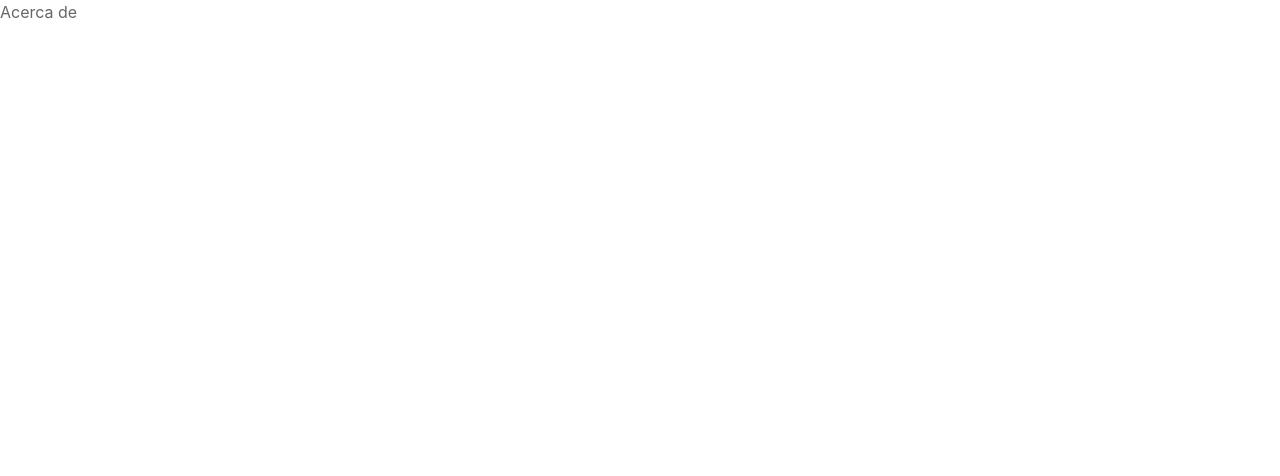
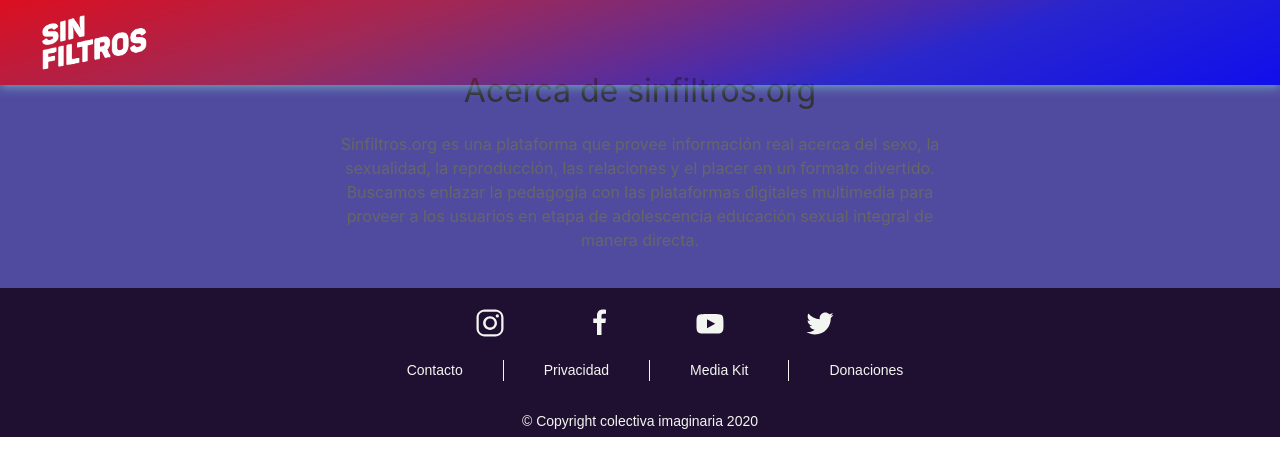
Before and after one commit to gutieCast/sinFiltros, a React (Create React App) app: page /acerca-de in a window 1280 px wide. Shown: the top 476 px of the page. Built offline with nearby package versions, Linux system fonts and the light colour scheme.

Commit message:
Start about us page

```diff
--- a/src/components/Card/card.scss
+++ b/src/components/Card/card.scss
@@ -15,6 +15,6 @@
         width: 370px;
     }
     @include breakpoint-4 {
-        width: 310px;
+        width: 410px;
     }
 }
--- a/src/components/Layout/components/Footer/index.jsx
+++ b/src/components/Layout/components/Footer/index.jsx
@@ -16,7 +16,7 @@
                         </Link>
                     </li>
                     <li key='sn3' className="uk-animation-toggle item-social-network" tabIndex="0">
-                        <Link to="#" className="uk-animation-scale-down uk-icon-link link-sm" uk-icon="youtube" ratio="1.5">
+                        <Link to="https://www.youtube.com/channel/UCUlaCYWmOMz4lZ9ABzBQMPQ/" className="uk-animation-scale-down uk-icon-link link-sm" uk-icon="youtube" ratio="1.5">
                         </Link>
                     </li>
                     <li key='sn4' className="uk-animation-toggle item-social-network" tabIndex="0">
--- a/src/components/Layout/components/Hero/hero.scss
+++ b/src/components/Layout/components/Hero/hero.scss
@@ -27,18 +27,18 @@
 }
 
 #img-hero{
-    margin-bottom: 50px;
+    margin: 0 0 50px 0;
     max-width: 100%;
     z-index: 2;
-    @include breakpoint-1 {
-        margin-top: 10px;
-    }
-    @include breakpoint-3 {
-        margin-top: 15px;
-    }
-    @include breakpoint-4 {
-        margin-top: 20px;
-    }
+    // @include breakpoint-1 {
+    //     margin-top: 10px;
+    // }
+    // @include breakpoint-3 {
+    //     margin-top: 15px;
+    // }
+    // @include breakpoint-4 {
+    //     margin-top: 20px;
+    // }
 }
 
 // .text-content {
--- a/src/components/Layout/components/Hero/index.jsx
+++ b/src/components/Layout/components/Hero/index.jsx
@@ -3,18 +3,18 @@
 
 const Hero = ({ img, text }) => {
 
-    const divHero = {
-        backgroundImg: 'url(' + img.url + ')'
+    const backgroundImg = {
+        url: 'url(' + `${img.url}` + ')'
     }
 
     return (
-        <div className="uk-background-cover uk-overflow-hidden uk-light uk-flex uk-flex-top" id={img.id} style={divHero}>
+        <div className="uk-background-cover uk-overflow-hidden uk-light uk-flex uk-flex-top" id={img.id} style={{ backgroundImg }}>
             < div className="uk-width-1-2@m uk-text-center uk-margin-auto uk-margin-auto-vertical" >
-                <h2 uk-parallax="opacity: 1, 0; y: 90,1; scale: 0.75,1; viewport: 0.5" id="text-hero">
+                <h2 uk-parallax="opacity: 1, 0; y: 70,1; scale: 0.75,1; viewport: 0.5" id="text-hero">
                     {text}
                 </h2>
             </div >
-        </div>
+        </div >
     )
 }
 
--- a/src/screens/AboutUs/index.jsx
+++ b/src/screens/AboutUs/index.jsx
@@ -1,10 +1,29 @@
 import React from 'react'
+import { Layout } from '../../components/Layout'
 
 const AboutUs = () => {
+    const imgAboutUs = {
+        url: "../../../../assets/img/hero-index.png",
+        alt: " Illustration. Six teenager friends are together. They looked happy.",
+        id: 'img-hero'
+    }
+
+    const textAboutUs = {
+        text: 'Acerca de sinfiltros.org'
+    }
+
     return (
-        <div>
-            Acerca de
-        </div>
+        <Layout img={imgAboutUs}>
+            <div className="uk-width-1-2@m uk-text-center uk-margin-auto uk-margin-auto-vertical" >
+                <h2>
+                    {textAboutUs.text}
+                </h2>
+                <p>
+                    Sinfiltros.org es una plataforma que provee información real acerca del sexo, la sexualidad, la reproducción, las relaciones y el placer en un formato divertido.
+                    Buscamos enlazar la pedagogía con las plataformas digitales multimedia para proveer a los usuarios en etapa de adolescencia educación sexual integral de manera directa.
+                </p>
+            </div>
+        </Layout>
     )
 }
 
--- a/src/screens/Home/index.jsx
+++ b/src/screens/Home/index.jsx
@@ -3,8 +3,10 @@
 import { Layout } from '../../components/Layout'
 import { GridCards } from './components'
 
+
+const Home = () => {
     const imgHome = {
-    url: "../../assets/img/hero-index.png",
+        url: "../../../../assets/img/hero-index.png",
         alt: " Illustration. Six teenager friends are together. They looked happy.",
         id: 'img-hero'
     }
@@ -12,8 +14,6 @@
     const textHome = {
         text: 'Educacion sexual integral sin culpas ni vergüenzas'
     }
-
-const Home = () => {
     return (
         <>
             <Layout img={imgHome} text={textHome.text}>
```
Lines whose indentation alone changed are shown as unchanged.
